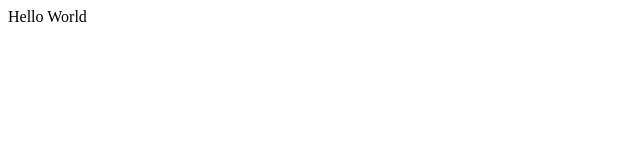
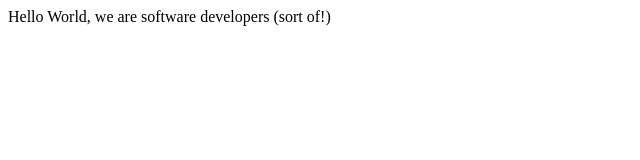
Before and after one commit to PRATAP-KUMAR/microverse_intro_pratap_ayesha, a plain HTML site: page index.html in a window 1280 px wide. Shown: the whole page, without its empty margins (0-640 px from the left). Drawn offline with Linux system fonts and the light colour scheme.

Commit message:
Update index.html
added once

```diff
--- a/index.html
+++ b/index.html
@@ -8,7 +8,7 @@
 
   <body>
     <script src="https://cdn.freecodecamp.org/testable-projects-fcc/v1/bundle.js"></script>
-	Hello World
+	Hello World, we are software developers (sort of!)
     <!--
 
     Hello Camper!
```
